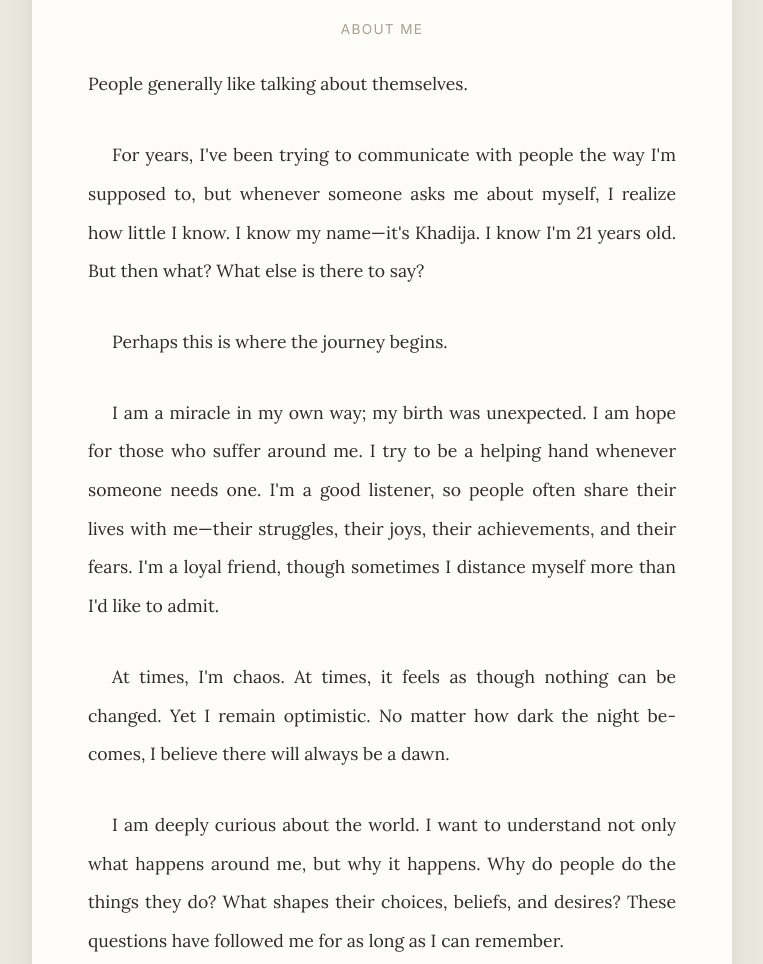
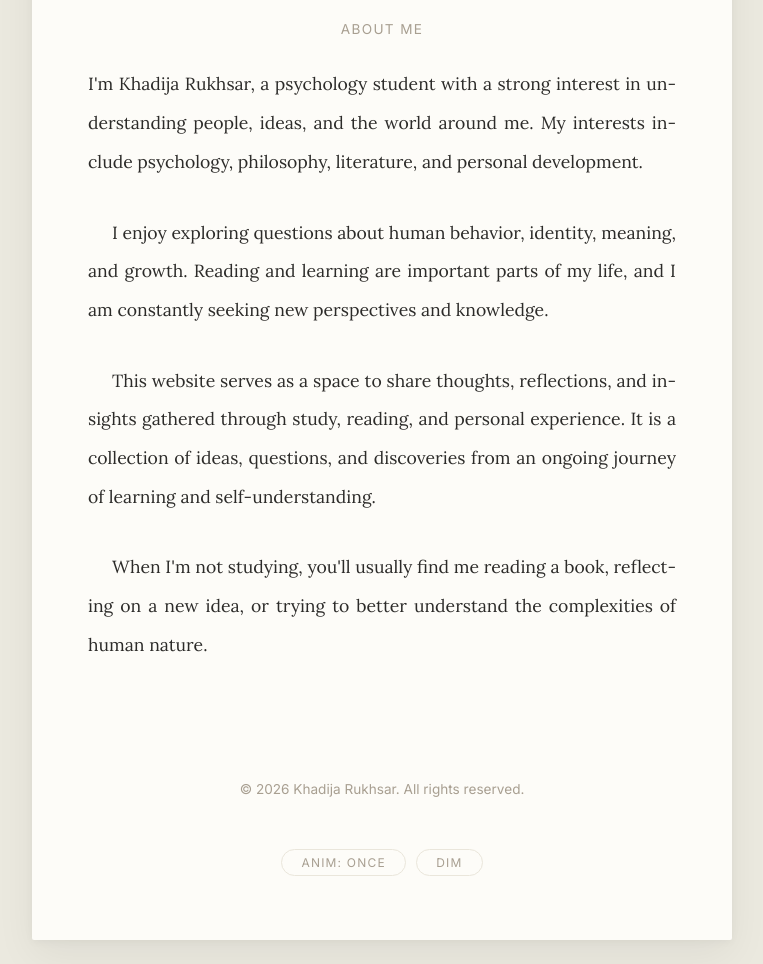
Before and after one commit to khadijarukhsar/Website, a plain HTML site: page about.html in a window 1280 px wide. Shown: the part 340-1304 px from the top of the page, without its empty margins (258-1021 px from the left). Drawn offline with Linux system fonts and the light colour scheme.

Commit message:
changed the about content

```diff
--- a/about.html
+++ b/about.html
@@ -1,5 +1,6 @@
 <!DOCTYPE html>
 <html lang="en">
+
 <head>
     <meta charset="UTF-8">
     <meta name="viewport" content="width=device-width, initial-scale=1.0">
@@ -10,10 +11,13 @@
 
     <link rel="preconnect" href="https://fonts.googleapis.com">
     <link rel="preconnect" href="https://fonts.gstatic.com" crossorigin>
-    <link href="https://fonts.googleapis.com/css2?family=Inter:wght@400;500&family=Lora:ital,wght@0,400;0,500;1,400&display=swap" rel="stylesheet">
+    <link
+        href="https://fonts.googleapis.com/css2?family=Inter:wght@400;500&family=Lora:ital,wght@0,400;0,500;1,400&display=swap"
+        rel="stylesheet">
 
     <link rel="stylesheet" href="css/styles.css">
 </head>
+
 <body>
     <a href="#main-content" class="skip-link">Skip to main content</a>
 
@@ -34,22 +38,23 @@
             <h2 class="section-title">About Me</h2>
 
             <div class="writing-content">
-                <p>People generally like talking about themselves.</p>
-                <p>For years, I've been trying to communicate with people the way I'm supposed to, but whenever someone asks me about myself, I realize how little I know. I know my name—it's Khadija. I know I'm 21 years old. But then what? What else is there to say?</p>
-                <p>Perhaps this is where the journey begins.</p>
-                <p>I am a miracle in my own way; my birth was unexpected. I am hope for those who suffer around me. I try to be a helping hand whenever someone needs one. I'm a good listener, so people often share their lives with me—their struggles, their joys, their achievements, and their fears. I'm a loyal friend, though sometimes I distance myself more than I'd like to admit.</p>
-                <p>At times, I'm chaos. At times, it feels as though nothing can be changed. Yet I remain optimistic. No matter how dark the night becomes, I believe there will always be a dawn.</p>
-                <p>I am deeply curious about the world. I want to understand not only what happens around me, but why it happens. Why do people do the things they do? What shapes their choices, beliefs, and desires? These questions have followed me for as long as I can remember.</p>
-                <p>I love books. They have been some of my closest companions. I am drawn to philosophy, psychology, and literature because they help me explore the mysteries of human nature. I'm endlessly fascinated by how human beings can be so complex and yet so simple at the same time.</p>
-                <p>Above all, I am a seeker—of knowledge, of meaning, and of guidance. I strive to become the person God would be pleased with, while continuing to learn, grow, and understand both myself and others.</p>
-                <p>And in the end, perhaps this isn't really about me at all.</p>
-                <p>I've never liked defining myself. To define is to limit. Human beings are always changing, always becoming.</p>
+                <p>I'm Khadija Rukhsar, a psychology student with a strong interest in understanding people, ideas, and
+                    the world around me. My interests include psychology, philosophy, literature, and personal
+                    development.</p>
+                <p>I enjoy exploring questions about human behavior, identity, meaning, and growth. Reading and learning
+                    are important parts of my life, and I am constantly seeking new perspectives and knowledge.</p>
+                <p>This website serves as a space to share thoughts, reflections, and insights gathered through study,
+                    reading, and personal experience. It is a collection of ideas, questions, and discoveries from an
+                    ongoing journey of learning and self-understanding.</p>
+                <p>When I'm not studying, you'll usually find me reading a book, reflecting on a new idea, or trying to
+                    better understand the complexities of human nature.</p>
             </div>
         </main>
 
         <footer>
             <div class="footer-content">
-                <p>&copy; <span id="current-year"></span> <span class="insert-author-name">Khadija Rukhsar</span>. All rights reserved.</p>
+                <p>&copy; <span id="current-year"></span> <span class="insert-author-name">Khadija Rukhsar</span>. All
+                    rights reserved.</p>
                 <button id="theme-toggle" class="theme-toggle-btn" aria-label="Toggle dark mode">Dim</button>
             </div>
         </footer>
@@ -59,4 +64,5 @@
     <script src="js/main.js"></script>
 
 </body>
+
 </html>
```
